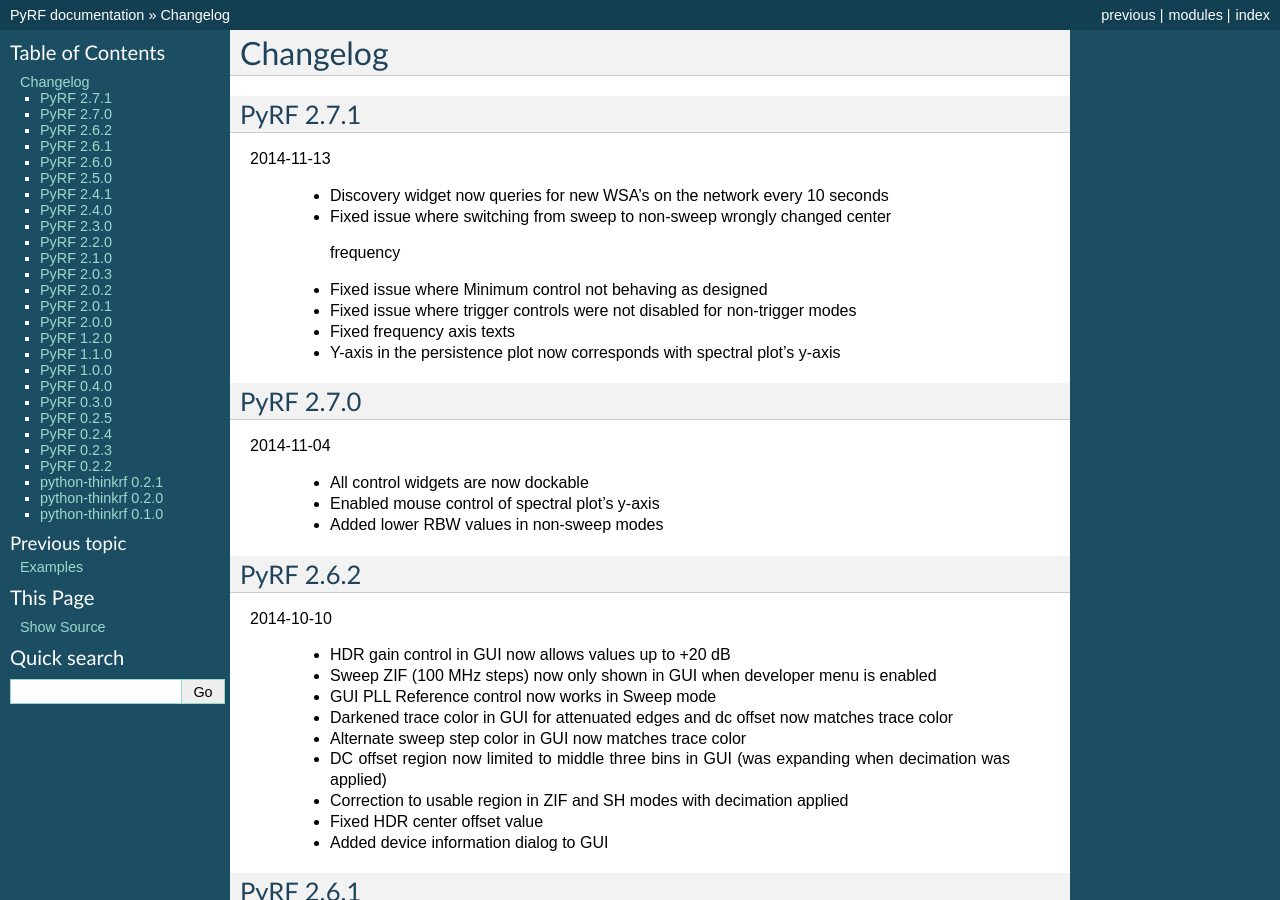
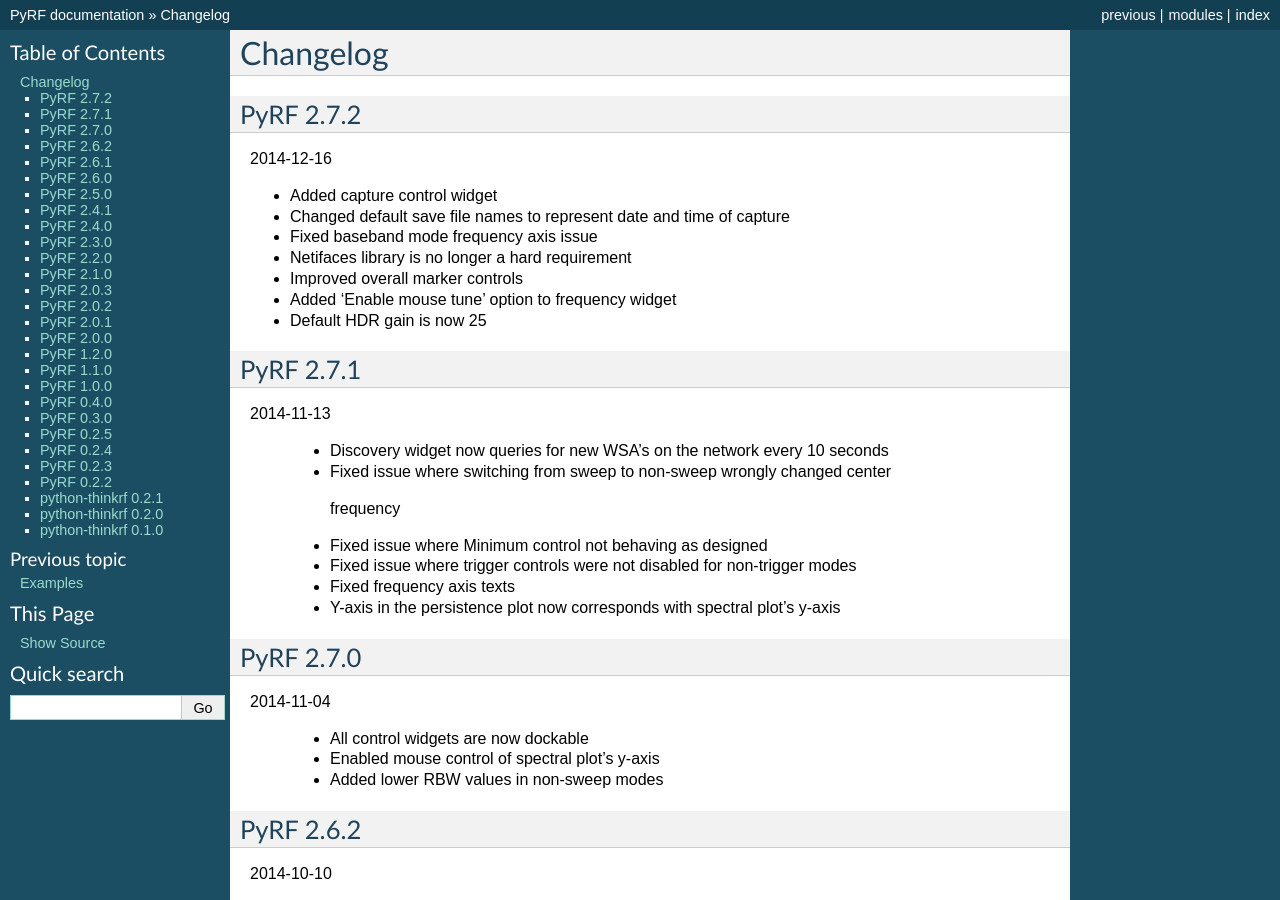
Before and after one commit to pyrf/pyrf, a Sphinx documentation site: the page built from docs/changelog.rst, in a window 1280 px wide and 900 px high. Built offline with Sphinx 7.4.7, drawn with Linux system fonts in a browser that asks for light colours.

Commit message:
added changelog for 2.7.2 release

```diff
--- a/docs/changelog.rst
+++ b/docs/changelog.rst
@@ -1,6 +1,25 @@
 
 Changelog
 ---------
+PyRF 2.7.2
+==========
+
+2014-12-16
+
+* Added capture control widget
+
+* Changed default save file names to represent date and time of capture
+
+* Fixed baseband mode frequency axis issue
+
+* Netifaces library is no longer a hard requirement
+
+* Improved overall marker controls
+
+* Added 'Enable mouse tune' option to frequency widget
+
+* Default HDR gain is now 25
+
 PyRF 2.7.1
 ==========
 
--- a/pyrf/version.py
+++ b/pyrf/version.py
@@ -1,2 +1,2 @@
-VERSION = (2, 7, 2, 'dev')
+VERSION = (2, 7, 2)
 __version__ = ''.join(['-.'[type(x) == int]+str(x) for x in VERSION])[1:]
```
